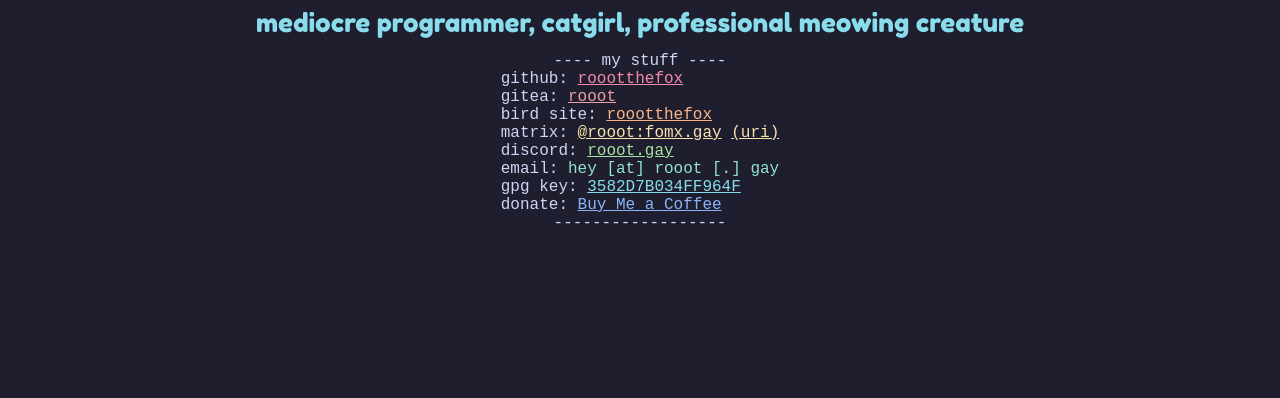
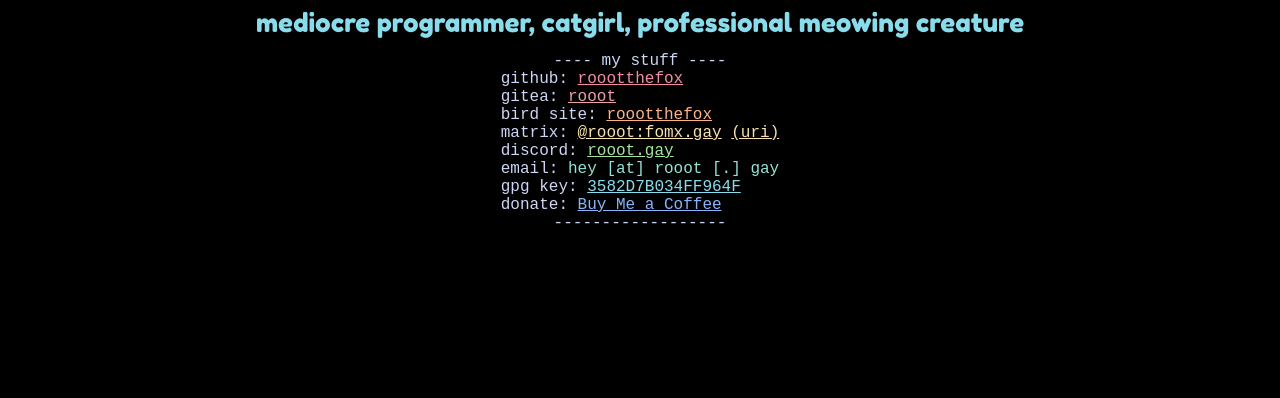
Before and after one commit to RoootTheFox/rooot.gay, a plain HTML site: page index.html in a window 1280 px wide. Shown: the part 162-560 px from the top of the page. Drawn offline with Linux system fonts and the light colour scheme.

Commit message:
feat: make background black
Signed-off-by: rooot <hey@rooot.gay>

```diff
--- a/assets/style.css
+++ b/assets/style.css
@@ -29,7 +29,7 @@ body {
     display: table;
     width: 100%;
     min-height: 100vh;
-    background-color: var(--ctp-mocha-base);
+    background-color: #000;
 }
 
 .text {
```
